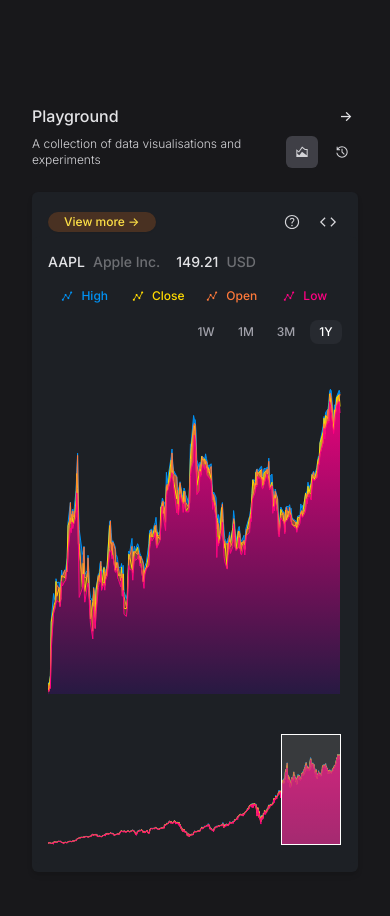
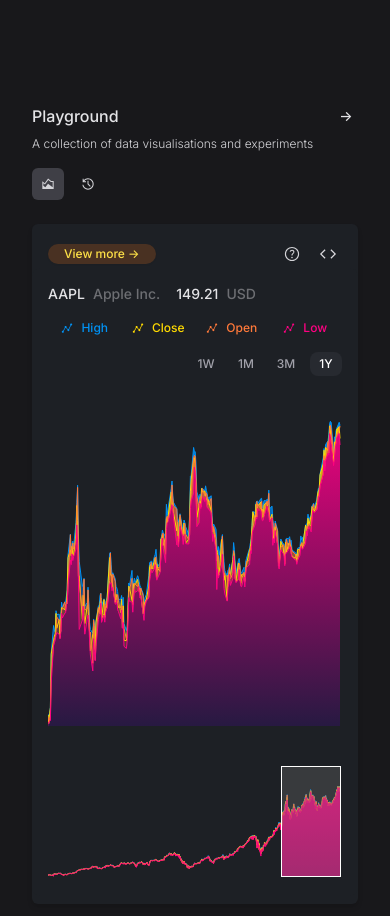
Before and after one commit to rowlandwilliams/playground, a Next.js app: page / in a window 390 px wide. Shown: the part 1622-2538 px from the top of the page. Built offline with nearby package versions, Linux system fonts and the light colour scheme.

Commit message:
sort responsive on home playground

```diff
--- a/src/components/HomepagePlayground/HomepagePlayground.tsx
+++ b/src/components/HomepagePlayground/HomepagePlayground.tsx
@@ -45,7 +45,7 @@ export const HomepagePlayground = () => {
             {"->"}
           </Link>
         </div>
-        <div className="flex items-center justify-between">
+        <div className="flex flex-col xs:flex-row gap-4 xs:items-center xs:justify-between">
           <h2>A collection of data visualisations and experiments</h2>
           <nav className="flex gap-x-2">
             {vizOptions.map(({ state, icon }) => (
--- a/tailwind.config.ts
+++ b/tailwind.config.ts
@@ -27,6 +27,7 @@ const config: Config = {
         "chart-grid-grey": "#9F9F9F",
         "light-gray": "#f0f5fc",
       },
+      screens: { xs: "475px" },
     },
   },
   plugins: [],
```
